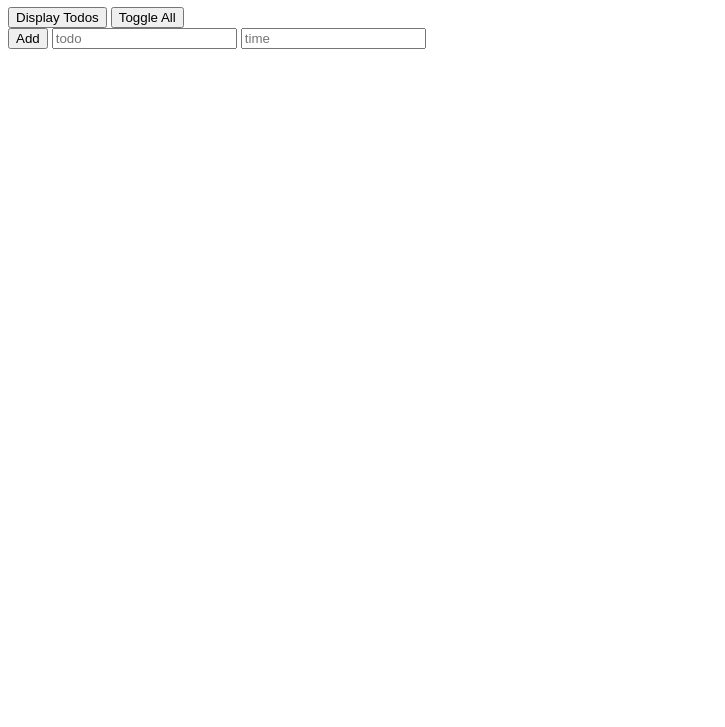
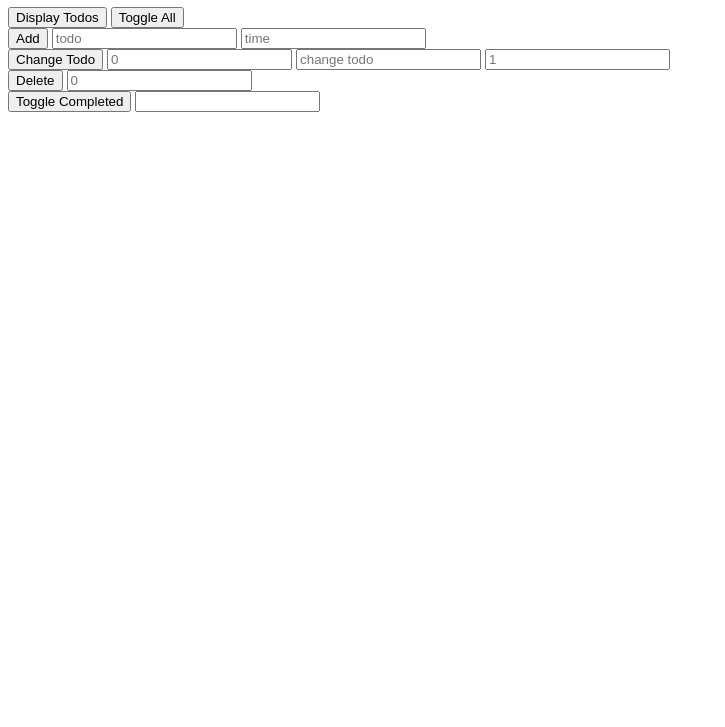
Before and after one commit to danielkroon/Practice-Javascript-TODO-app, a website: page src/index.html in a window 1280 px wide. Shown: the part 73-800 px from the top of the page, without its empty margins (0-725 px from the left). Drawn offline with nearby package versions, Linux system fonts and the light colour scheme.

Commit message:
added change, delete, toggle button in frontend

```diff
--- a/src/index.html
+++ b/src/index.html
@@ -62,6 +62,23 @@
         <input type="text" id="addTodoTime" placeholder="time">
       </div>
 
+      <div>
+          <button type="button" onclick="handlers.changeTodo()">Change Todo</button>
+          <input type="number" id="changeTodoPositionInput" placeholder="0">
+          <input type="text" id="changeTodoTextInput" placeholder="change todo">
+          <input type="number" id="changeTodoTimeInput" placeholder="1">
+      </div>
+
+      <div>
+          <button type="button" onclick="handlers.deleteTodo()">Delete</button>
+          <input type="number" id="deleteTodoPositionInput" placeholder="0">
+      </div>
+
+      <div>
+          <button type="button" onclick="handlers.toggleCompleted()">Toggle Completed</button>
+          <input type="number" id="toggleCompletedPositionInput">
+      </div>
+
 
     <!-- SCRIPTS -->
     <script src="http://ajax.googleapis.com/ajax/libs/jquery/1.11.0/jquery.min.js"></script>
--- a/src/js/app.js
+++ b/src/js/app.js
@@ -21,8 +21,9 @@ var todoList = {
 		});
 		this.displayTodos();
 	},
-	changeTodo: function(position, todoText) {
+	changeTodo: function(position, todoText, time) {
 		this.todos[position].todoText = todoText;
+		this.todos[position].time = time;
 		this.displayTodos();
 	},
 	changeTime: function(position, time) {
@@ -34,6 +35,7 @@ var todoList = {
 		this.displayTodos();
 	},
 	toggleCompleted: function(position) {
+		debugger;
 		var todo = this.todos[position];
 		todo.completed = !todo.completed;
 		this.displayTodos();
@@ -80,6 +82,26 @@ var handlers = {
 		addTodoTextInput.value = '';
 		addTodoTime.value = '';
 
+	},
+	changeTodo: function() {
+		debugger;
+		var changeTodoPositionInput = document.getElementById('changeTodoPositionInput');
+		var changeTodoTextInput = document.getElementById('changeTodoTextInput');
+		var changeTodoTimeInput = document.getElementById('changeTodoTimeInput');
+		todoList.changeTodo(changeTodoPositionInput.valueAsNumber, changeTodoTextInput.value, changeTodoTimeInput.valueAsNumber);
+		changeTodoPositionInput.value = '';
+		changeTodoTextInput.value = '';
+		changeTodoTimeInput.value = '';
+	},
+	deleteTodo: function() {
+		var deleteTodoPositionInput = document.getElementById('deleteTodoPositionInput');
+		todoList.deleteTodo(deleteTodoPositionInput.valueAsNumber);
+		deleteTodoPositionInput.value = '';
+	},
+	toggleCompleted: function() {
+		var toggleCompletedPositionInput = document.getElementById('toggleCompletedPositionInput');
+		todoList.toggleCompleted(toggleCompletedPositionInput.valueAsNumber);
+		toggleCompletedPositionInput.value = '';
 	}
 };
 //# sourceMappingURL=app.js.map
```
Also changed, not shown: src/js/main.js (+23 -1 lines), 1 other file.
